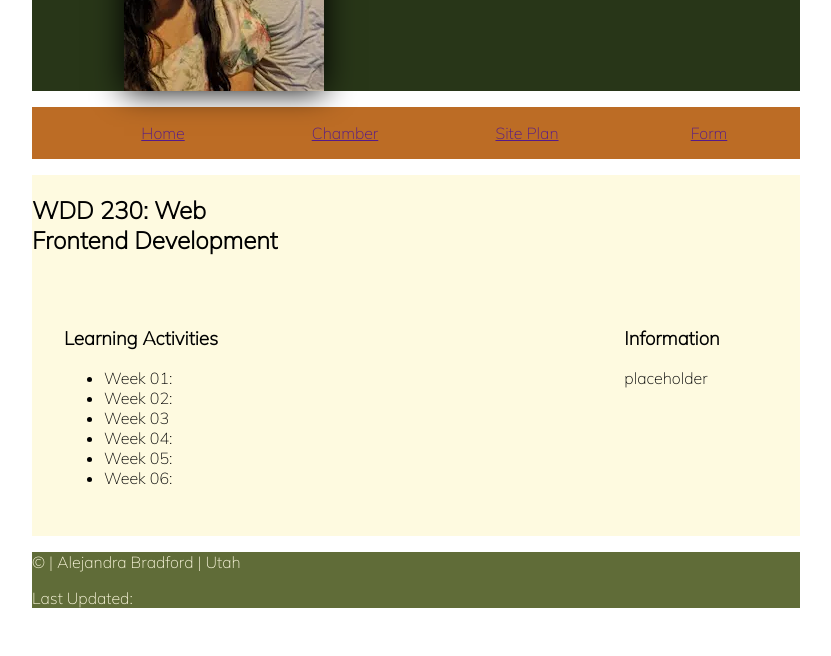
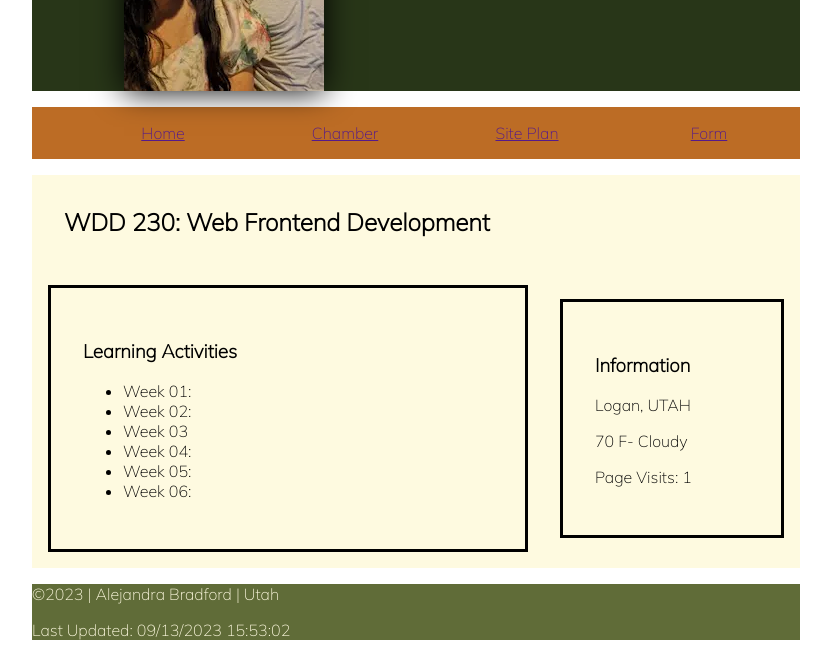
Before and after one commit to quiet-pirate/wdd230, a plain HTML site: page index.html in a window 1280 px wide. Shown: the part 183-839 px from the top of the page, without its empty margins (224-1055 px from the left). Before the commit the page ends 807 px from the top, so only its background shows below. Drawn offline with Linux system fonts and the light colour scheme.

Commit message:
complete

```diff
--- a/index.html
+++ b/index.html
@@ -40,13 +40,15 @@
       </section>
       <section class="card" id="info">
         <h3>Information</h3>
-        <p>placeholder</p>
+        <p>Logan, UTAH</p>
+        <p>70 F- Cloudy</p>
+        <p>Page Visits: 1</p>
       </section>
     </main>
     <footer>
       <p>&copy;<span id="year"></span> | Alejandra Bradford | Utah</p>
-      <p id="lastModified"> Last Updated: <span></span></p>
+      <p id="lastModified"> Last Updated: <span id="currentDate"></span></p>
     </footer>
-    <script src="getDate.js"></script>
+    <script src="scripts/getDate.js"></script>
 </body>
 </html>
--- a/styles/base.css
+++ b/styles/base.css
@@ -34,9 +34,11 @@ main{
     background-color: #FEFAE0;
     align-items: center;
     display: grid;
+    grid-template-columns: 1fr;
 }
 main h2 {
     text-align: left;
+    margin: 2rem;
 }
 body{
     margin-left: 20%;
@@ -45,10 +47,13 @@ body{
 #activities {
     text-align: left;
     padding: 2rem;
-
+    border-style: solid;
+    margin: 1rem;
 }
 #info {
     padding: 2rem;
+    border-style: solid;
+    margin: 1rem;
 }
 footer{
     background-color: #606C38;
--- a/styles/larger.css
+++ b/styles/larger.css
@@ -10,12 +10,15 @@
         display: grid;
         grid-template-columns: 1fr 1fr 1fr;
     }
+    main h2{
+        grid-column: 1/4;
+    }
     #activities{
         grid-column: 1/3;
 
     }
     #info {
         grid-column: 3/4;
-        margin: 0 auto auto auto;
+
     }
 }
```
